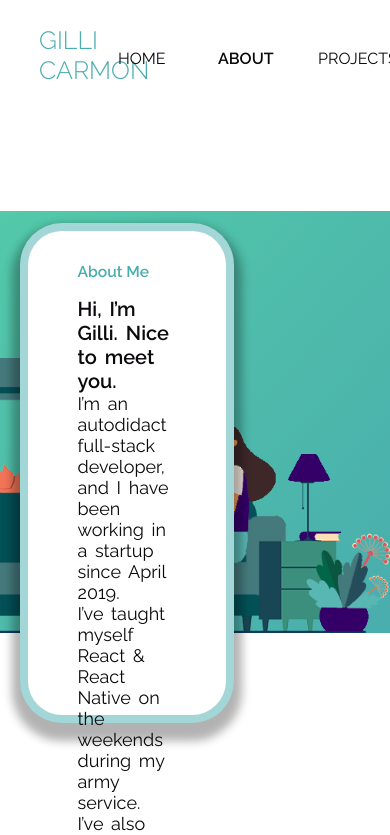
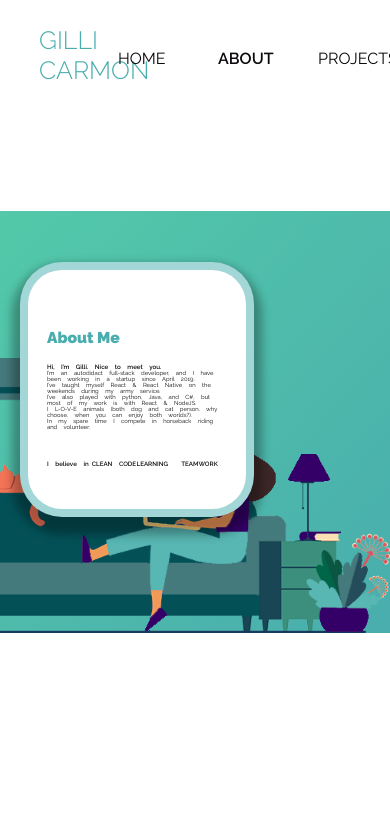
Before and after one commit to gilliC/personal-website, a React (Create React App) app: page /about in a window 390 px wide. Shown: the top 835 px of the page. Built offline with nearby package versions, Linux system fonts and the light colour scheme.

Commit message:
fix ui to be more responsive

```diff
--- a/src/common/screenTitle.js
+++ b/src/common/screenTitle.js
@@ -3,6 +3,6 @@ import { colorsPalette, MAIN_FONT } from "services/styling/consts";
 
 export const ScreenTitle = styled.h1`
   color: ${colorsPalette.MAIN_COLOR_TO};
-  font-family: ${MAIN_FONT}; font-weight: 600; font-size: min(4vw, 80px);
+  font-family: ${MAIN_FONT}; font-weight: 800; font-size: min(4vw, 80px);
   margin: 16px 0px;
 `;
--- a/src/common/textMed.js
+++ b/src/common/textMed.js
@@ -3,6 +3,6 @@ import { colorsPalette, MAIN_FONT } from "services/styling/consts";
 
 export const TextMed = styled.p`
   color: ${colorsPalette.BLACK};
-  font-family: ${MAIN_FONT}; font-size: 18px;
-  margin: 0; word-spacing: 3px;
+  font-family: ${MAIN_FONT}; font-size: 1.5vw;
+  margin: 0; word-spacing: 5px;
 `;
--- a/src/screens/about/components/beliefs.js
+++ b/src/screens/about/components/beliefs.js
@@ -14,5 +14,5 @@ export const Beliefs = () => {
   );
 };
 
-const BoldText = styled(TextMed)`font-weight: 600; font-size: 20px; flex: 1;`;
+const BoldText = styled(TextMed)`font-weight: 600; font-size: 1.6vw; flex: 1;`;
 const Container = styled(TextMed)`display: flex; flex-direction: row; flex: 1;`;
--- a/src/screens/about/components/description.js
+++ b/src/screens/about/components/description.js
@@ -22,5 +22,5 @@ export const Description = () => {
 };
 
 const BoldText = styled(TextMed)`
-  font-weight: 600; font-size: 20px;
+  font-weight: 600; font-size: 1.6vw;
 `;
--- a/src/screens/about/components/textCotainer.js
+++ b/src/screens/about/components/textCotainer.js
@@ -2,11 +2,11 @@ import { colorsPalette } from "services/styling/consts";
 import styled from "styled-components";
 
 export const TextContainer = styled.div`
-  height: min(500vw, 500px); width: min(55vw, 700px);;
+  width: min(60vw, 1200px);
   background-color: ${colorsPalette.WHITE};
   border: 6pt solid rgba(73,173,173,0.5); border-radius: 42px;
   box-shadow: 0px 10px 10px 8px rgba(0,0,0,0.3);
 
-  padding: 15px 50px; box-sizing: border-box;
-  position: absolute; top: 3vw; left: 5vw;
+  padding: 5vh 5vw; box-sizing: border-box;
+  position: absolute; top: 6vh; left: 5vw;
 `;
```
